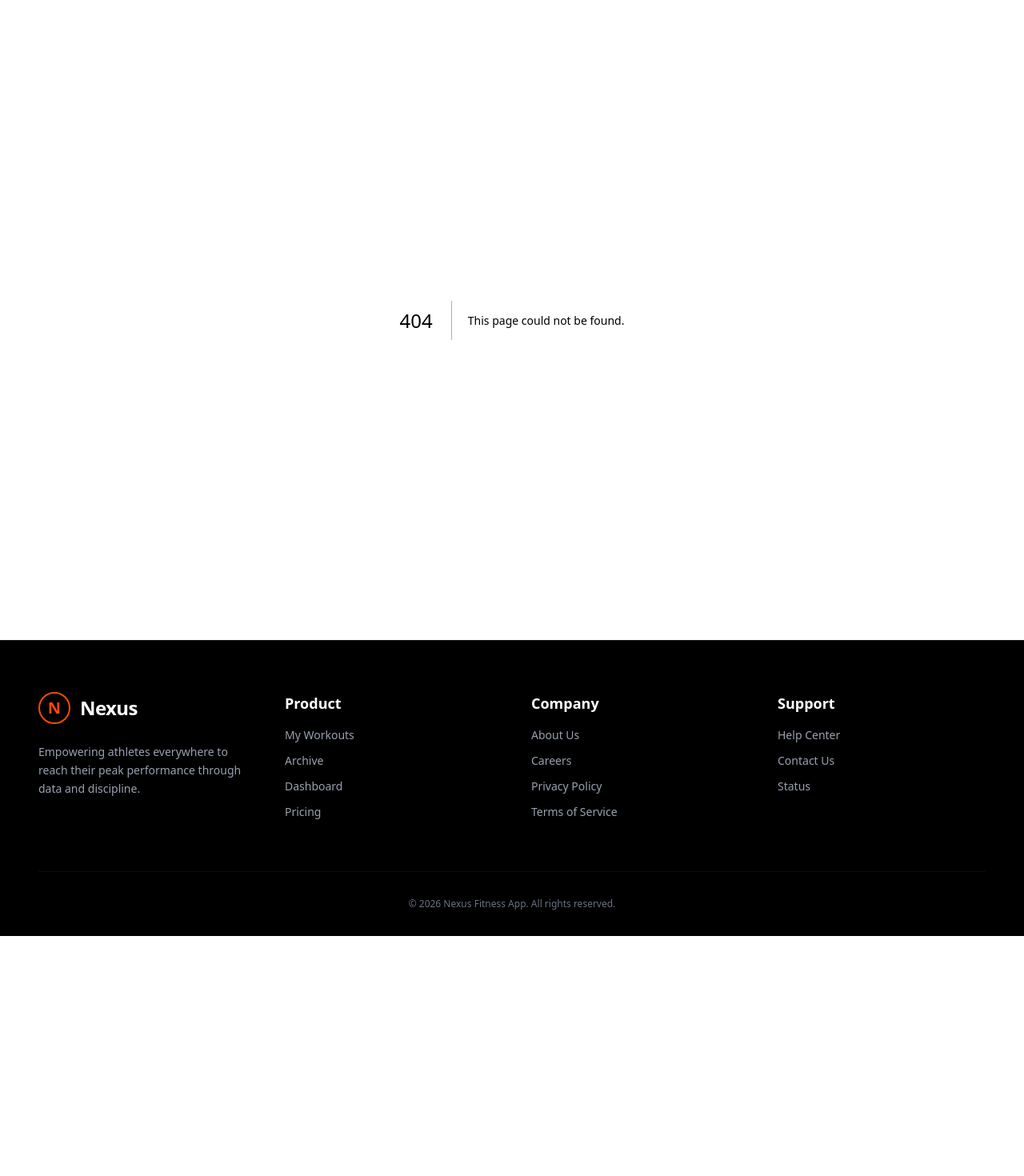
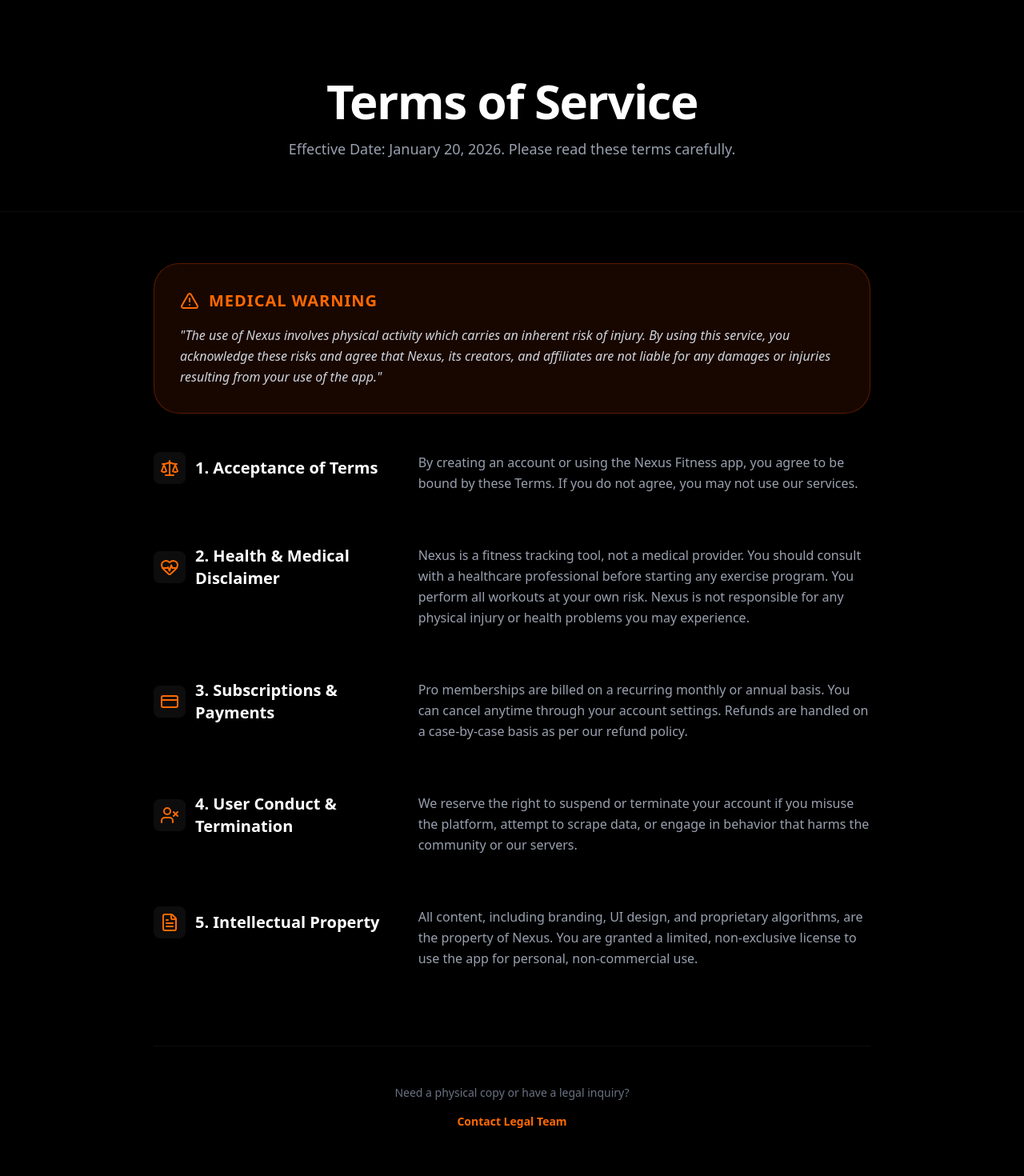
Before and after one commit to Taninwat-55/project2, a Next.js app in the folder frontend/: page /terms in a window 1280 px wide. Before the commit this address had no page. Shown: the top 1470 px of the page at 80% size. Before the commit the page ends 1170 px from the top, so only its background shows below. Built offline with nearby package versions, Linux system fonts and the light colour scheme.

Commit message:
Terms of Service
Created a terms of services that is informative and user friendly for users.

```diff
--- a/frontend/app/components/Footer.tsx
+++ b/frontend/app/components/Footer.tsx
@@ -38,7 +38,7 @@
               <Link href="/about" className="hover:text-orange-500 transition-colors">About Us</Link>
               <Link href="/careers" className="hover:text-orange-500 transition-colors">Careers</Link>
               <Link href="/privacy-policy" className="hover:text-orange-500 transition-colors">Privacy Policy</Link>
-              <Link href="#" className="hover:text-orange-500 transition-colors">Terms of Service</Link>
+              <Link href="/terms" className="hover:text-orange-500 transition-colors">Terms of Service</Link>
             </nav>
           </div>
 
--- /dev/null
+++ b/frontend/app/terms/page.tsx
@@ -0,0 +1,92 @@
+import { Scale, AlertTriangle, CreditCard, UserX, FileText, HeartPulse } from "lucide-react";
+import Link from "next/link";
+
+const sections = [
+  {
+    icon: <Scale className="text-orange-500" />,
+    title: "1. Acceptance of Terms",
+    content: "By creating an account or using the Nexus Fitness app, you agree to be bound by these Terms. If you do not agree, you may not use our services."
+  },
+  {
+    icon: <HeartPulse className="text-orange-500" />,
+    title: "2. Health & Medical Disclaimer",
+    content: "Nexus is a fitness tracking tool, not a medical provider. You should consult with a healthcare professional before starting any exercise program. You perform all workouts at your own risk. Nexus is not responsible for any physical injury or health problems you may experience."
+  },
+  {
+    icon: <CreditCard className="text-orange-500" />,
+    title: "3. Subscriptions & Payments",
+    content: "Pro memberships are billed on a recurring monthly or annual basis. You can cancel anytime through your account settings. Refunds are handled on a case-by-case basis as per our refund policy."
+  },
+  {
+    icon: <UserX className="text-orange-500" />,
+    title: "4. User Conduct & Termination",
+    content: "We reserve the right to suspend or terminate your account if you misuse the platform, attempt to scrape data, or engage in behavior that harms the community or our servers."
+  },
+  {
+    icon: <FileText className="text-orange-500" />,
+    title: "5. Intellectual Property",
+    content: "All content, including branding, UI design, and proprietary algorithms, are the property of Nexus. You are granted a limited, non-exclusive license to use the app for personal, non-commercial use."
+  }
+];
+
+export default function TermsPage() {
+  return (
+    <div className="min-h-screen bg-black text-white">
+      {/* Header */}
+      <section className="pt-24 pb-16 px-6 border-b border-white/5">
+        <div className="max-w-4xl mx-auto text-center">
+          <h1 className="text-4xl md:text-6xl font-bold mb-4 tracking-tight">Terms of Service</h1>
+          <p className="text-gray-400 text-lg">
+            Effective Date: January 20, 2026. Please read these terms carefully.
+          </p>
+        </div>
+      </section>
+
+      {/* Main Content */}
+      <section className="py-16 px-6">
+        <div className="max-w-4xl mx-auto">
+
+          {/* High Alert Liability Box */}
+          <div className="bg-orange-600/10 border border-orange-600/30 p-8 rounded-[2rem] mb-12">
+            <div className="flex items-center gap-3 text-orange-500 mb-4">
+              <AlertTriangle size={24} />
+              <h2 className="text-xl font-bold uppercase tracking-wider">Medical Warning</h2>
+            </div>
+            <p className="text-gray-300 leading-relaxed italic">
+              &quot;The use of Nexus involves physical activity which carries an inherent risk of injury. By using this service, you acknowledge these risks and agree that Nexus, its creators, and affiliates are not liable for any damages or injuries resulting from your use of the app.&quot;
+            </p>
+          </div>
+
+          {/* Sections Mapping */}
+          <div className="space-y-16">
+            {sections.map((section, index) => (
+              <div key={index} className="flex flex-col md:flex-row gap-6 md:gap-12">
+                <div className="md:w-1/3">
+                  <div className="flex items-center gap-3 mb-2">
+                    <div className="p-2 bg-white/5 rounded-lg">
+                      {section.icon}
+                    </div>
+                    <h2 className="text-xl font-bold">{section.title}</h2>
+                  </div>
+                </div>
+                <div className="md:w-2/3">
+                  <p className="text-gray-400 leading-relaxed">
+                    {section.content}
+                  </p>
+                </div>
+              </div>
+            ))}
+          </div>
+
+          {/* Footer of Content */}
+          <div className="mt-24 pt-12 border-t border-white/5 text-center text-gray-500 text-sm">
+            <p className="mb-4">Need a physical copy or have a legal inquiry?</p>
+            <Link href="mailto:legal@nexusfit.com" className="text-orange-500 font-bold hover:underline">
+              Contact Legal Team
+            </Link>
+          </div>
+        </div>
+      </section>
+    </div>
+  );
+}
```
